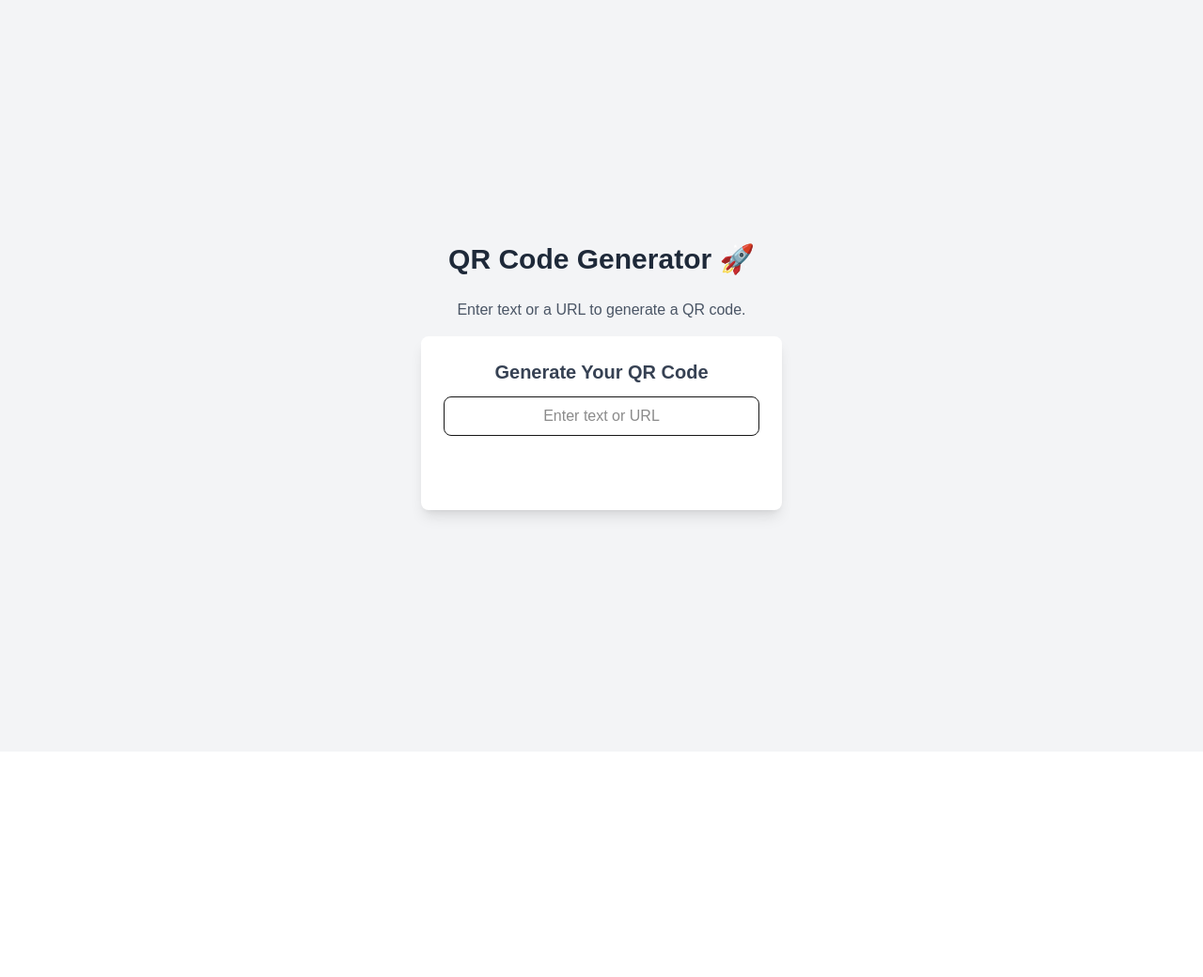
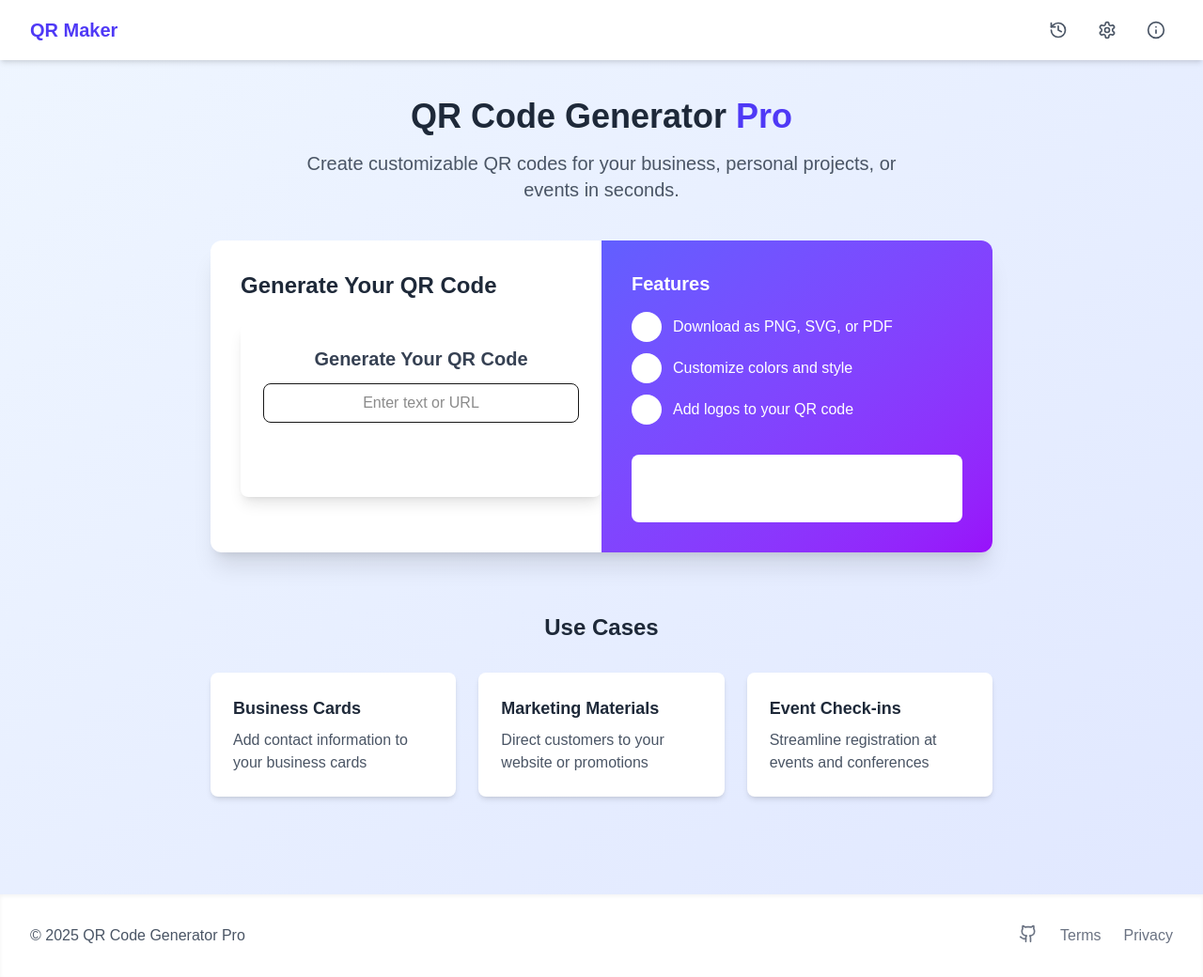
Before and after one commit to stacksh/qr-code-generator, a Next.js app: page / in a window 1280 px wide. Shown: the whole page at 94% size. Before the commit the page ends 800 px from the top, so only its background shows below. Built offline with nearby package versions, Linux system fonts and the light colour scheme.

Commit message:
improve functionality and styling

```diff
--- a/package.json
+++ b/package.json
@@ -9,6 +9,7 @@
     "lint": "next lint"
   },
   "dependencies": {
+    "lucide-react": "^0.487.0",
     "next": "15.2.4",
     "qrcode.react": "^4.2.0",
     "react": "^19.0.0",
--- a/src/pages/index.tsx
+++ b/src/pages/index.tsx
@@ -1,15 +1,168 @@
+import { useState } from "react";
 import QrGenerator from "@/components/QrGenerator";
+import { Download, Info, Settings, History, Github } from "lucide-react";
 
 export default function Home() {
+  const [showInfo, setShowInfo] = useState(false);
+
   return (
-    <main className="flex flex-col items-center justify-center min-h-screen bg-gray-100 dark:bg-gray-900 p-4">
-      <h1 className="text-3xl font-bold text-gray-800 dark:text-white mb-6">
-        QR Code Generator 🚀
-      </h1>
-      <p className="text-gray-600 dark:text-gray-400 mb-4">
-        Enter text or a URL to generate a QR code.
-      </p>
-      <QrGenerator />
-    </main>
+    <div className="min-h-screen bg-gradient-to-br from-blue-50 to-indigo-100 dark:from-gray-900 dark:to-gray-800">
+      {/* Navigation Bar */}
+      <nav className="bg-white dark:bg-gray-800 shadow-md">
+        <div className="max-w-7xl mx-auto px-4 sm:px-6 lg:px-8">
+          <div className="flex justify-between h-16">
+            <div className="flex items-center">
+              <span className="text-xl font-bold text-indigo-600 dark:text-indigo-400">QR Maker</span>
+            </div>
+            <div className="flex items-center space-x-4">
+              <button className="p-2 rounded-full hover:bg-gray-100 dark:hover:bg-gray-700">
+                <History className="h-5 w-5 text-gray-600 dark:text-gray-300" />
+              </button>
+              <button className="p-2 rounded-full hover:bg-gray-100 dark:hover:bg-gray-700">
+                <Settings className="h-5 w-5 text-gray-600 dark:text-gray-300" />
+              </button>
+              <button
+                className="p-2 rounded-full hover:bg-gray-100 dark:hover:bg-gray-700"
+                onClick={() => setShowInfo(!showInfo)}
+              >
+                <Info className="h-5 w-5 text-gray-600 dark:text-gray-300" />
+              </button>
+            </div>
+          </div>
+        </div>
+      </nav>
+
+      <main className="max-w-4xl mx-auto py-10 px-4 sm:px-6 lg:px-8">
+        {/* Header Section */}
+        <div className="text-center mb-10">
+          <h1 className="text-4xl font-extrabold text-gray-800 dark:text-white mb-4">
+            QR Code Generator <span className="text-indigo-600 dark:text-indigo-400">Pro</span>
+          </h1>
+          <p className="text-xl text-gray-600 dark:text-gray-400 max-w-2xl mx-auto">
+            Create customizable QR codes for your business, personal projects, or events in seconds.
+          </p>
+        </div>
+
+        {/* Info Panel (conditionally rendered) */}
+        {showInfo && (
+          <div className="bg-white dark:bg-gray-800 rounded-lg shadow-lg p-6 mb-8 animate-fade-in">
+            <h2 className="text-xl font-bold text-gray-800 dark:text-white mb-3">
+              About QR Code Generator
+            </h2>
+            <p className="text-gray-600 dark:text-gray-400 mb-4">
+              This tool creates high-quality QR codes that can store various types of information:
+            </p>
+            <ul className="list-disc pl-5 text-gray-600 dark:text-gray-400 mb-4">
+              <li>Website URLs</li>
+              <li>Plain text</li>
+              <li>Contact information</li>
+              <li>Wi-Fi network details</li>
+              <li>And more!</li>
+            </ul>
+            <p className="text-gray-600 dark:text-gray-400">
+              All QR codes are generated client-side for your privacy.
+            </p>
+          </div>
+        )}
+
+        {/* Main QR Generator Card */}
+        <div className="bg-white dark:bg-gray-800 rounded-xl shadow-xl overflow-hidden">
+          <div className="md:flex">
+            <div className="md:w-1/2 p-6 md:p-8">
+              <h2 className="text-2xl font-bold text-gray-800 dark:text-white mb-6">
+                Generate Your QR Code
+              </h2>
+              <QrGenerator />
+            </div>
+
+            <div className="bg-gradient-to-br from-indigo-500 to-purple-600 md:w-1/2 p-6 md:p-8 text-white">
+              <h3 className="text-xl font-bold mb-4">Features</h3>
+              <ul className="space-y-3">
+                <li className="flex items-center">
+                  <div className="bg-white bg-opacity-20 p-2 rounded-full mr-3">
+                    <Download className="h-4 w-4" />
+                  </div>
+                  <span>Download as PNG, SVG, or PDF</span>
+                </li>
+                <li className="flex items-center">
+                  <div className="bg-white bg-opacity-20 p-2 rounded-full mr-3">
+                    <Settings className="h-4 w-4" />
+                  </div>
+                  <span>Customize colors and style</span>
+                </li>
+                <li className="flex items-center">
+                  <div className="bg-white bg-opacity-20 p-2 rounded-full mr-3">
+                    <Info className="h-4 w-4" />
+                  </div>
+                  <span>Add logos to your QR code</span>
+                </li>
+              </ul>
+
+              <div className="mt-8 p-4 bg-white bg-opacity-10 rounded-lg">
+                <p className="text-sm">
+                  Pro Tip: For best scanning results, test your QR code on multiple devices before printing.
+                </p>
+              </div>
+            </div>
+          </div>
+        </div>
+
+        {/* Examples Section */}
+        <div className="mt-16">
+          <h2 className="text-2xl font-bold text-center text-gray-800 dark:text-white mb-8">
+            Use Cases
+          </h2>
+          <div className="grid grid-cols-1 sm:grid-cols-2 lg:grid-cols-3 gap-6">
+            {[
+              {
+                title: "Business Cards",
+                description: "Add contact information to your business cards"
+              },
+              {
+                title: "Marketing Materials",
+                description: "Direct customers to your website or promotions"
+              },
+              {
+                title: "Event Check-ins",
+                description: "Streamline registration at events and conferences"
+              }
+            ].map((item, index) => (
+              <div key={index} className="bg-white dark:bg-gray-800 rounded-lg shadow-md p-6 hover:shadow-lg transition-shadow">
+                <h3 className="text-lg font-semibold text-gray-800 dark:text-white mb-2">
+                  {item.title}
+                </h3>
+                <p className="text-gray-600 dark:text-gray-400">
+                  {item.description}
+                </p>
+              </div>
+            ))}
+          </div>
+        </div>
+      </main>
+
+      {/* Footer */}
+      <footer className="bg-white dark:bg-gray-800 mt-16 py-8 shadow-inner">
+        <div className="max-w-7xl mx-auto px-4 sm:px-6 lg:px-8">
+          <div className="flex flex-col md:flex-row justify-between items-center">
+            <div className="mb-4 md:mb-0">
+              <p className="text-gray-600 dark:text-gray-400">
+                © 2025 QR Code Generator Pro
+              </p>
+            </div>
+            <div className="flex space-x-6">
+              <a href="#" className="text-gray-500 hover:text-indigo-600 dark:text-gray-400 dark:hover:text-indigo-400">
+                <Github className="h-5 w-5" />
+              </a>
+              <a href="#" className="text-gray-500 hover:text-indigo-600 dark:text-gray-400 dark:hover:text-indigo-400">
+                Terms
+              </a>
+              <a href="#" className="text-gray-500 hover:text-indigo-600 dark:text-gray-400 dark:hover:text-indigo-400">
+                Privacy
+              </a>
+            </div>
+          </div>
+        </div>
+      </footer>
+    </div>
   );
 }
```
Also changed, not shown: 1 other file (tests, documents, lock files or other folders).
